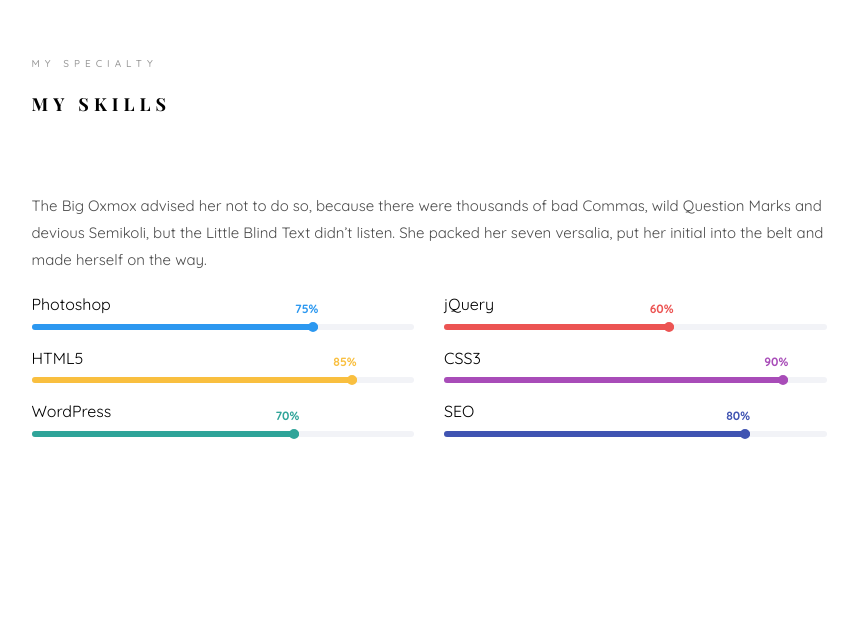
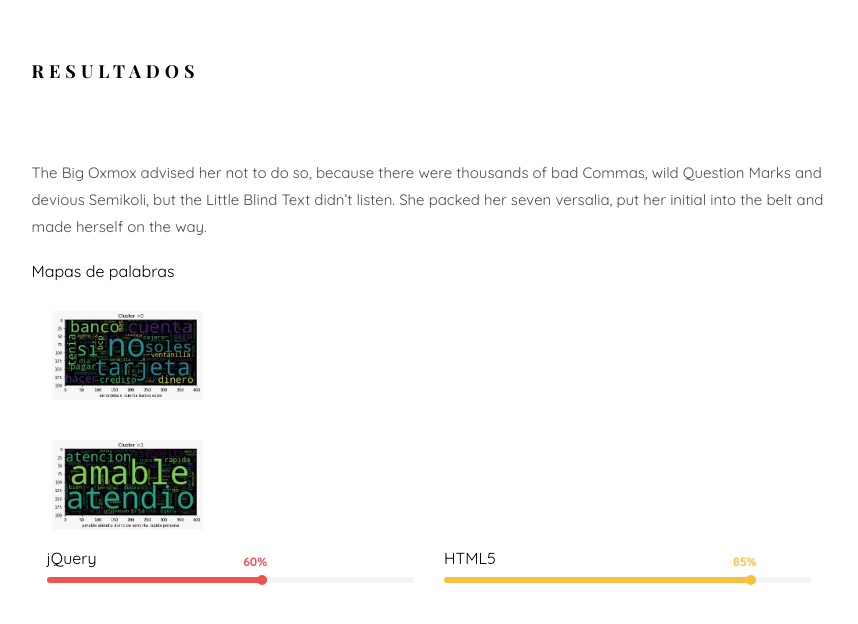
Before and after one commit to lionanalytics/opinionmining, a plain HTML site: page index.html in a window 1280 px wide. Shown: the part 3195-3819 px from the top of the page, without its empty margins (361-1219 px from the left). Before the commit the page ends 3787 px from the top, so only its background shows below. Drawn offline with nearby package versions, Linux system fonts and the light colour scheme; files whose address does not match are found by name; a web font is replaced by a local one.

Commit message:
Update index.html

```diff
--- a/index.html
+++ b/index.html
@@ -308,8 +308,8 @@ Copyright &copy;<script>document.write(new Date().getFullYear());</script> All r
 				<div class="colorlib-narrow-content">
 					<div class="row">
 						<div class="col-md-6 col-md-offset-3 col-md-pull-3 animate-box" data-animate-effect="fadeInLeft">
-							<span class="heading-meta">My Specialty</span>
-							<h2 class="colorlib-heading animate-box">My Skills</h2>
+							<!--<span class="heading-meta">My Specialty</span>-->
+							<h2 class="colorlib-heading animate-box">Resultados</h2>
 						</div>
 					</div>
 					<div class="row">
@@ -318,12 +318,11 @@ Copyright &copy;<script>document.write(new Date().getFullYear());</script> All r
 						</div>
 						<div class="col-md-6 animate-box" data-animate-effect="fadeInLeft">
 							<div class="progress-wrap">
-								<h3>Photoshop</h3>
-								<div class="progress">
-								 	<div class="progress-bar color-1" role="progressbar" aria-valuenow="75"
-								  	aria-valuemin="0" aria-valuemax="100" style="width:75%">
-								    <span>75%</span>
-								  	</div>
+								<h3>Mapas de palabras</h3>
+								<div>
+									<img style = "width: 50%;height: 50%; padding: 20px" src="images/wm1.jpg"></img>
+									<img style = "width: 50%;height: 50%; padding: 20px" src="images/wm2.jpg"></img>
+								</div>
 								</div>
 							</div>
 						</div>
```
